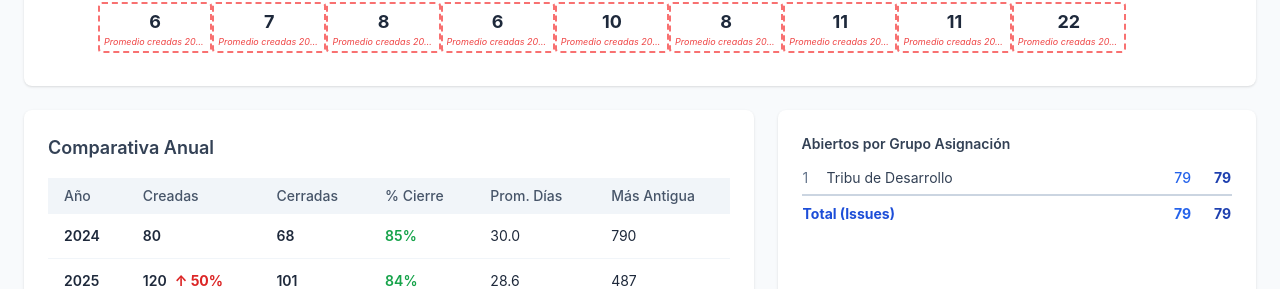
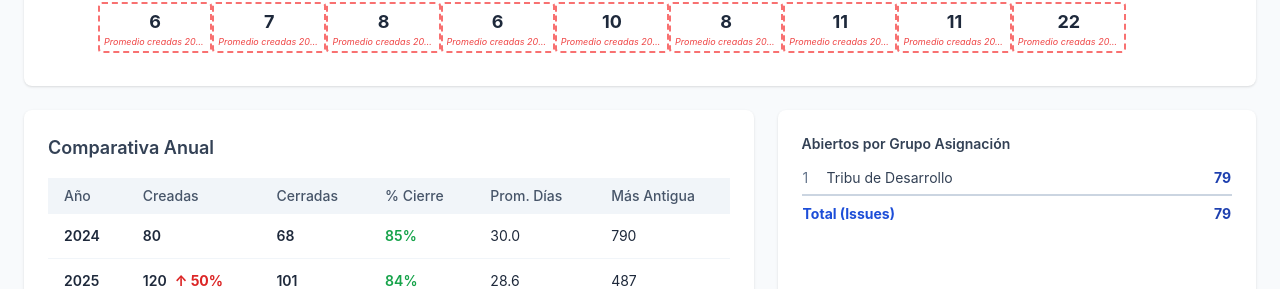
Before and after one commit to cristiancarreno-debug/dashboard-incidencias-patrimoniales, a React (Vite) app: page / in a window 1280 px wide. Shown: the part 776-1065 px from the top of the page. Built offline with nearby package versions, Linux system fonts and the light colour scheme; no server answers.

Commit message:
fix: quitar columna duplicada en tabla grupo asignación

```diff
--- a/src/components/GrupoAsignacionTable.tsx
+++ b/src/components/GrupoAsignacionTable.tsx
@@ -29,15 +29,13 @@ export function GrupoAsignacionTable({ incidencias }: Props) {
             <tr key={g.grupo} className="border-b border-slate-100">
               <td className="py-1.5 text-slate-500 w-6">{i + 1}</td>
               <td className="py-1.5 text-slate-700">{g.grupo}</td>
-              <td className="py-1.5 text-blue-600 text-right font-medium">{g.cantidad}</td>
-              <td className="py-1.5 text-blue-800 text-right font-bold w-10">{g.cantidad}</td>
+              <td className="py-1.5 text-blue-800 text-right font-bold">{g.cantidad}</td>
             </tr>
           ))}
         </tbody>
         <tfoot>
           <tr className="border-t-2 border-slate-300">
             <td colSpan={2} className="py-2 font-bold text-blue-700">Total (Issues)</td>
-            <td className="py-2 text-blue-600 text-right font-bold">{total}</td>
             <td className="py-2 text-blue-800 text-right font-bold">{total}</td>
           </tr>
         </tfoot>
```
